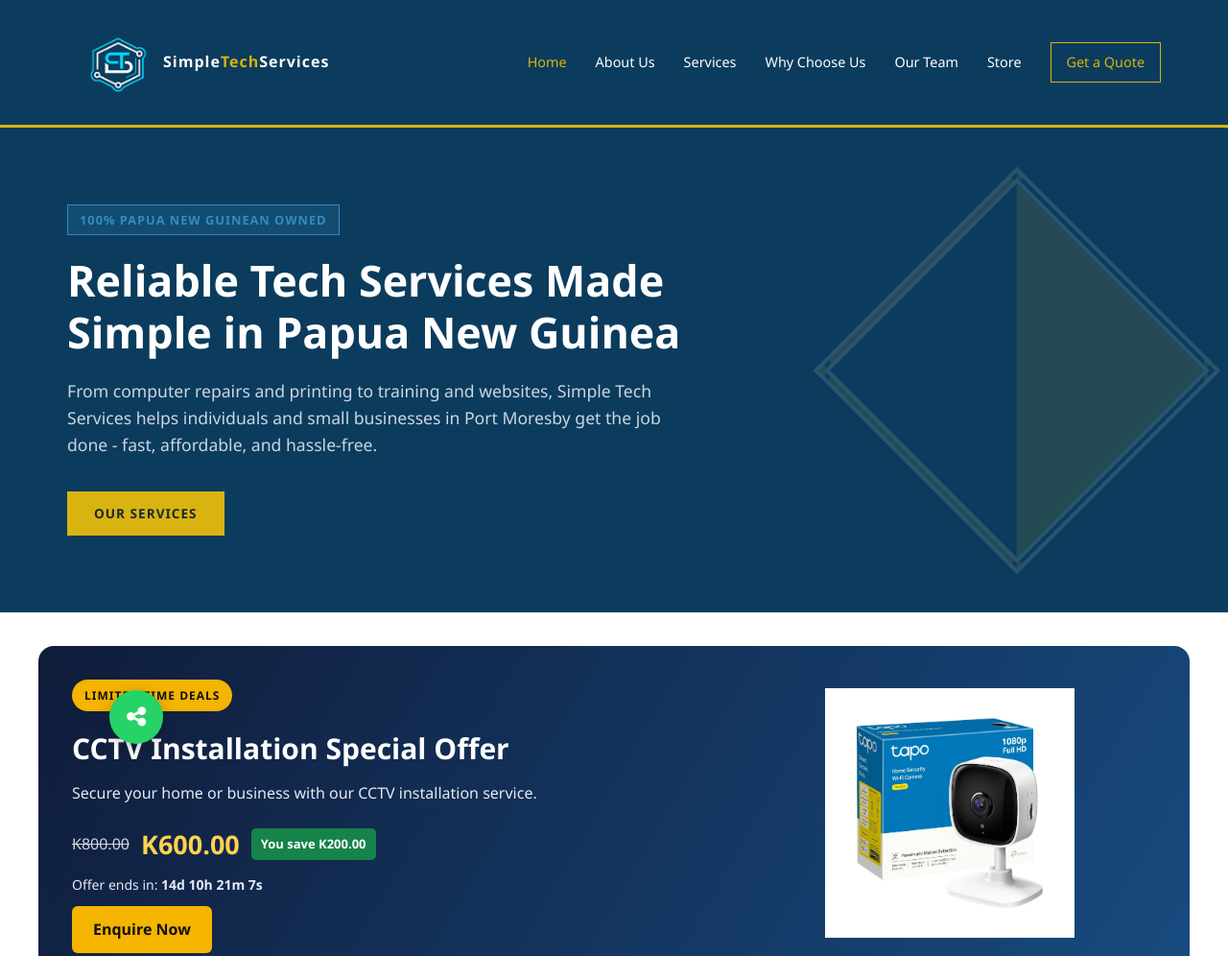
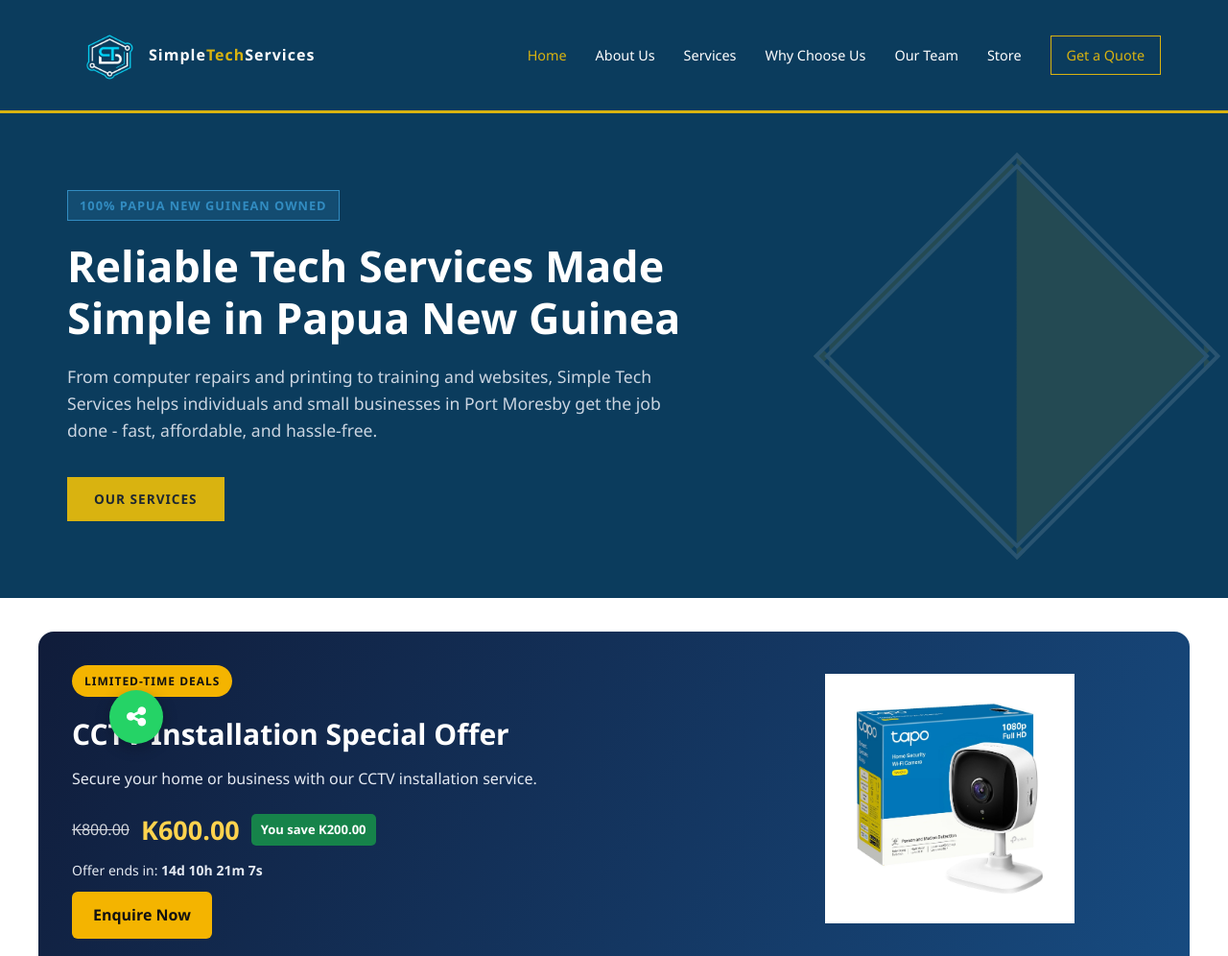
Before and after one commit to JMavato/sts, a plain HTML site: page sts/index.html in a window 1280 px wide. Shown: the top 996 px of the page at 96% size. Drawn offline with Linux system fonts and the light colour scheme.

Commit message:
css edit

```diff
--- a/sts/style.css
+++ b/sts/style.css
@@ -1260,23 +1260,6 @@ padding: 30px 20px;
     }
 }
 
-/* Bring Brand Name  Simple Tech Services Closer to Logo */
-.nav-container {
-    display: flex;
-    align-items: center;
-    justify-content: flex-start;
-    gap: 10px;
-}
-
-.nav-container > .logo:nth-child(2) {
-    margin-left: -15x;
-    margin-right: 20px;
-}
-
-.nav-links {
-    margin-left: 0;
-}
-
 /* PROMOTION POP-UP OVERLAY */
 .promotion-overlay {
     position: fixed;
@@ -2321,17 +2304,6 @@ img { height: auto; }
 .container { width: min(90%, 1140px); }
 button, input, select, textarea { max-width: 100%; }
 h1, h2, h3, h4, p, a, li, small, span { overflow-wrap: anywhere; }
-
-.nav-container {
-    min-width: 0;
-    flex-wrap: wrap;
-    justify-content: space-between;
-}
-.nav-container > .logo:nth-child(2) {
-    margin-left: 0; /* Corrects the invalid -15x value */
-    margin-right: 20px;
-}
-.nav-links { min-width: 0; }
 
 .precise-services-grid,
 .shop-grid,
@@ -2680,28 +2652,72 @@ h1, h2, h3, h4, p, a, li, small, span { overflow-wrap: anywhere; }
     }
 }
 
-/* DESKTOP: KEEP LOGO IMAGE AND BUSINESS NAME SIDE BY SIDE */
+/* =========================================
+   FINAL BRAND LOGO ALIGNMENT
+========================================= */
+
+.nav-container > .logo {
+    display: flex;
+    flex-direction: row;
+    flex-wrap: nowrap;
+    align-items: center;
+    justify-content: flex-start;
+    gap: 10px;
+    flex-shrink: 0;
+    margin: 0;
+}
+
+.logo-link {
+    display: flex;
+    align-items: center;
+    flex-shrink: 0;
+}
+
+.nav-logo-img {
+    width: 75px;
+    height: 75px;
+    object-fit: contain;
+    display: block;
+}
+
+.brand-name {
+    display: inline-block;
+    white-space: nowrap;
+    font-size: 1rem;
+    font-weight: 700;
+    letter-spacing: 0.5px;
+    color: #FFFFFF;
+}
+
+/* DESKTOP */
 @media screen and (min-width: 769px) {
+    .nav-container {
+        flex-direction: row;
+        flex-wrap: nowrap;
+        justify-content: space-between;
+        align-items: center;
+    }
+
     .nav-container > .logo {
-        display: flex !important;
-        flex-direction: row !important;
-        flex-wrap: nowrap !important;
-        align-items: center !important;
-        justify-content: flex-start !important;
-        gap: 10px;
-        width: auto !important;
+        flex-direction: row;
         white-space: nowrap;
     }
-
-    .nav-container > .logo > a {
-        display: flex !important;
-        flex-shrink: 0;
-        align-items: center;
-    }
-
-    .nav-container > .logo > span {
-        display: inline-block;
-        white-space: nowrap !important;
-        margin: 0;
-    }
-}
+}
+
+/* MOBILE */
+@media screen and (max-width: 768px) {
+    .nav-container > .logo {
+        flex-direction: row;
+        justify-content: center;
+        gap: 8px;
+    }
+
+    .nav-logo-img {
+        width: 66px;
+        height: 66px;
+    }
+
+    .brand-name {
+        font-size: 0.9rem;
+    }
+}
```
